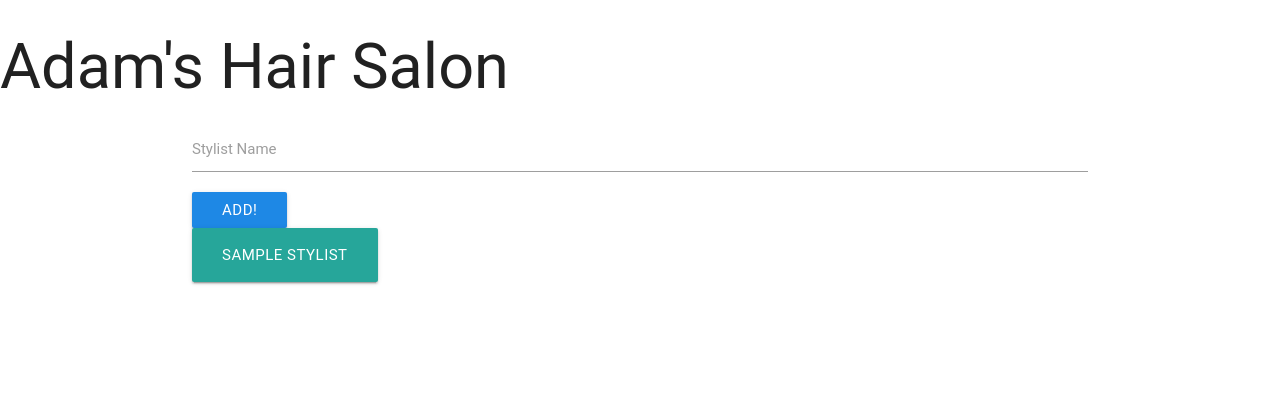
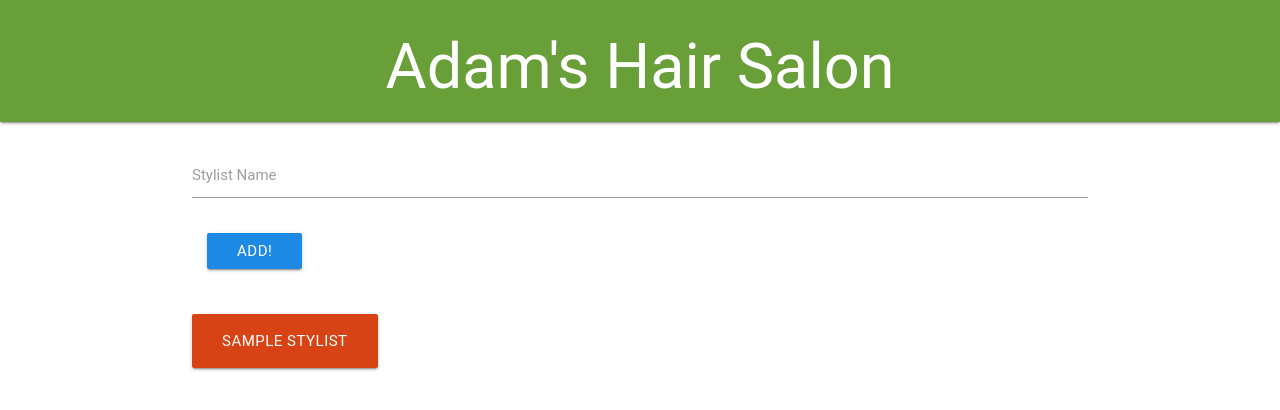
Before and after one commit to adamrr724/Hair-Salon-PHP, a PHP site: template views/index.html.twig in a window 1280 px wide. Shown: the top 410 px of the page. Run offline with PHP 8.4, Linux system fonts and the light colour scheme; the template is opened without the code that fills it: most values are stand-ins (such as "Sample title", 1, 10 or a date in 2020); some libraries are stand-ins or nearby versions; some web fonts are replaced.

Commit message:
add css and styling to whole project

```diff
--- a/src/Client.php
+++ b/src/Client.php
@@ -115,7 +115,7 @@
             return $found_client;
         }
 
-        function delete()
+        function deleteOneClient()
         {
             $GLOBALS['DB']->exec("DELETE FROM clients WHERE id = {$this->getId()};");
         }
--- a/views/index.html.twig
+++ b/views/index.html.twig
@@ -2,7 +2,8 @@
 <html>
     <head>
         <link rel="stylesheet" href="https://cdnjs.cloudflare.com/ajax/libs/materialize/0.97.5/css/materialize.min.css">
-         <script type="text/javascript" src="https://code.jquery.com/jquery-2.1.1.min.js"></script>
+        <script type="text/javascript" src="https://code.jquery.com/jquery-2.1.1.min.js"></script>
+        <script type="text/javascript" src="js/materialize.min.js"></script>
          <script src="https://cdnjs.cloudflare.com/ajax/libs/materialize/0.97.5/js/materialize.min.js"></script>
 
         <link rel="stylesheet" href="/css/styles.css" type="text/css">
@@ -10,10 +11,14 @@
         <title></title>
     </head>
     <body>
-        <h1>Adam's Hair Salon</h1>
+        <nav class="top-class">
+            <div class="nav-wrapper light-green darken-2">
+                <a href="/" class="brand-logo center"><h1>Adam's Hair Salon</h1></a>
+            </div>
+        </nav>
         <div class="container">
 
-            <form action="/stylist" method="post">
+            <form class="add-stylists" action="/stylist" method="post">
                 <div class="input-field">
                     <input type="text" class="validate" name="name" required>
                     <label for="Stylist Name">Stylist Name</label>
@@ -22,7 +27,7 @@
             </form>
 
                 {% for stylist in stylists %}
-                <a class="waves-effect waves-teal btn-large buttons" href="/stylist/{{ stylist.getId }}">{{ stylist.getName }}</a>
+                <a class="waves-effect deep-orange darken-3 btn-large buttons" href="/stylist/{{ stylist.getId }}">{{ stylist.getName }}</a>
                 {% endfor %}
         </div>
     </body>
--- /dev/null
+++ b/web/css/styles.css
@@ -0,0 +1,16 @@
+.top-class{
+    height:122px;
+}
+
+button {
+    margin: 1em;
+}
+
+.add-stylists {
+    margin-bottom: 2em;
+    margin-top: 2em;
+}
+
+.buttons{
+    margin-right: 2em;
+}
```
Also changed, not shown: app/app.php (+8 -0 lines), views/client_edit.html.twig (+7 -2 lines), views/stylist.html.twig (+7 -2 lines), views/stylist_edit.html.twig (+7 -2 lines).
